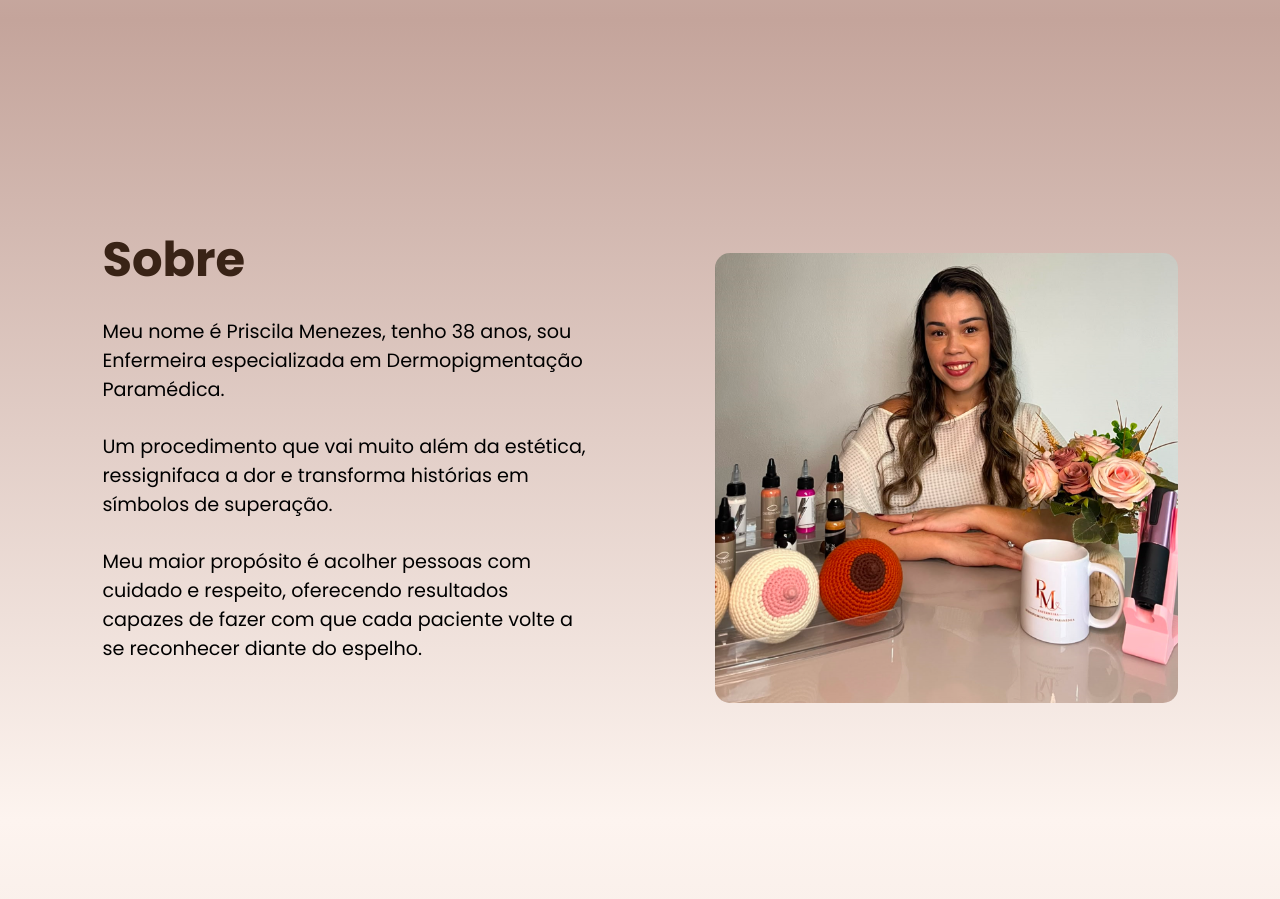
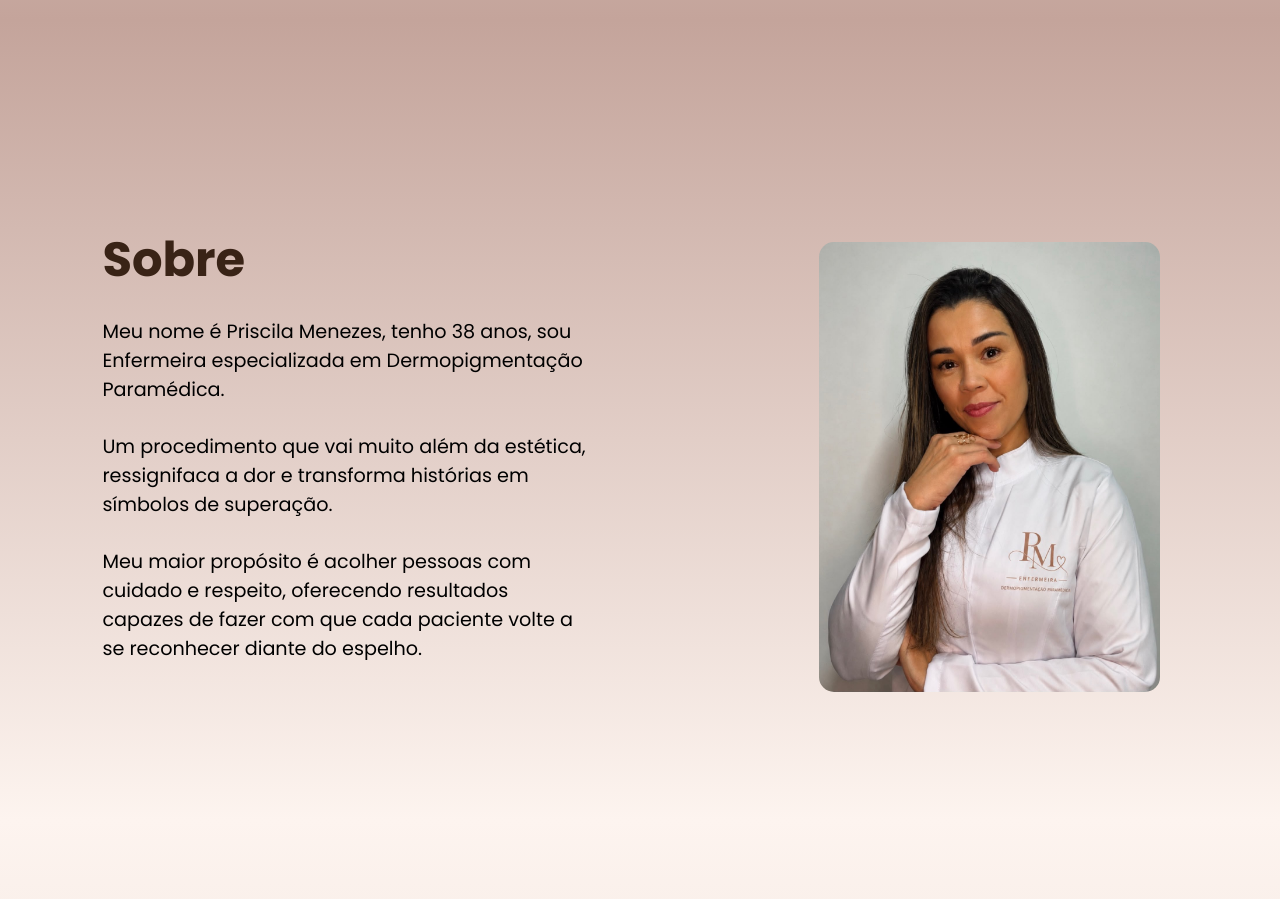
Before and after one commit to Thanuus/Priscila, a plain HTML site: page index.html in a window 1280 px wide. Shown: the part 880-1779 px from the top of the page. Drawn offline with nearby package versions, Linux system fonts and the light colour scheme.

Commit message:
Add files via upload

```diff
--- a/index.html
+++ b/index.html
@@ -132,7 +132,7 @@
 
             </div>
             <div id="apresentacao">
-                <img src="img/foto2_2.png"
+                <img src="img/foto_jaleco.jpeg"
             </div>
 
         </section>
--- a/src/styles/home.css
+++ b/src/styles/home.css
@@ -93,6 +93,12 @@
     margin-top: 5%;
 }
 
+#apresentacao {
+    flex: 0 0 35%;               /* Define que a imagem ocupará cerca de 35% da largura */
+    display: flex;
+    justify-content: center;
+}
+
 #apresentacao img{
     display: flex;
     margin-top: 25%;
@@ -100,15 +106,10 @@
     height: auto;
     max-height: 450px;
     max-width: 100%;
-    justify-content: left;
+    justify-content: flex;
     width: auto;
     border-radius: 15px;
-    /*display: flex;
-    height: 40%;
-    max-width: 100%;
-    justify-content: center;
-    width: auto;
-    border-radius: 15px;*/
+
 }
 
 #servicos_text {
```
